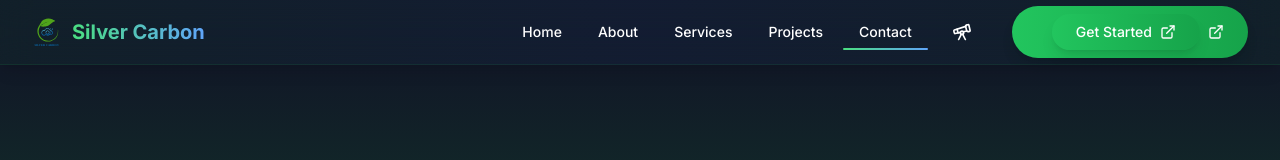
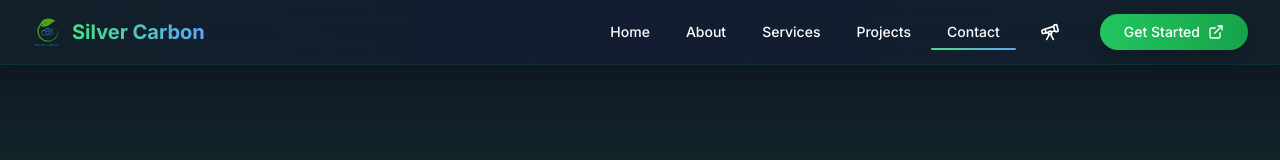
Before and after one commit to Mutombe/silver-carbon, a React (Vite) app in the folder silver/: page /contact in a window 1280 px wide. Shown: the top 160 px of the page. Built offline with nearby package versions, Linux system fonts and the light colour scheme.

Commit message:
initial commit

```diff
--- a/silver/src/components/contact/contact.jsx
+++ b/silver/src/components/contact/contact.jsx
@@ -152,12 +152,8 @@ export const ContactModal = () => {
         whileHover={{ scale: 1.05 }}
         whileTap={{ scale: 0.95 }}
         onClick={() => setIsOpen(true)}
-        className="ml-4 px-6 py-2 bg-gradient-to-r from-green-500 to-green-600
-          text-white rounded-full text-sm font-medium hover:from-green-400
-          hover:to-green-500 transition-all shadow-lg flex items-center gap-2"
       >
         Get Started
-        <ExternalLink className="w-4 h-4" />
       </motion.button>
 
       <Dialog open={isOpen} onOpenChange={setIsOpen}>
```
